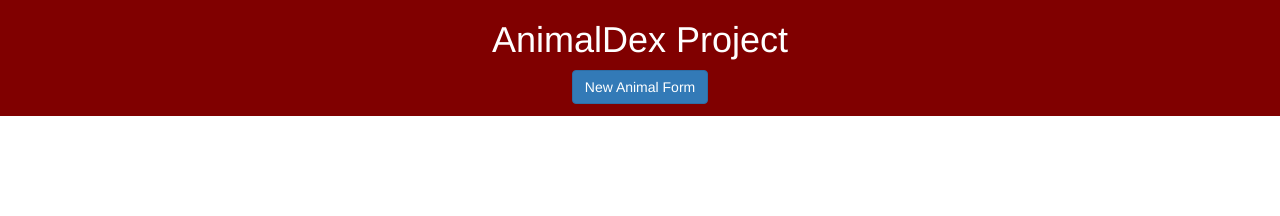
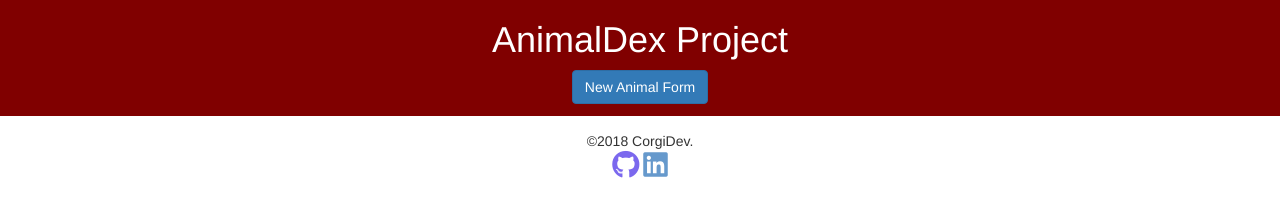
Before and after one commit to CorgiDev/animalDex, a website: page public/index.html in a window 1280 px wide. Drawn offline with nearby package versions, Linux system fonts and the light colour scheme; no server answers.

Commit message:
Adjusted some appearance based aspects of the site.

```diff
--- a/public/css/main.css
+++ b/public/css/main.css
@@ -76,3 +76,19 @@ header {
 .mainbox {
     margin: 15px auto;
 }
+
+/* Style Footer */
+footer {
+    text-align: center;
+}
+
+/* Style Social Icons */
+.fab {
+    font-size: 2em;
+}
+.fa-github {
+    color: mediumslateblue;
+}
+.fa-linkedin {
+    color: #6699cc;
+}
--- a/public/index.html
+++ b/public/index.html
@@ -7,6 +7,7 @@
     <!-- Stylesheets -->
     <link rel="stylesheet" type="text/css" href="css/normalize.css">
     <link rel="stylesheet" href="https://cdnjs.cloudflare.com/ajax/libs/twitter-bootstrap/3.3.7/css/bootstrap.min.css">
+    <link rel="stylesheet" href="https://use.fontawesome.com/releases/v5.2.0/css/all.css" integrity="sha384-hWVjflwFxL6sNzntih27bfxkr27PmbbK/iSvJ+a4+0owXq79v+lsFkW54bOGbiDQ" crossorigin="anonymous">
     <link rel="stylesheet" type="text/css" href="css/main.css">
     <link rel="stylesheet" type="text/css" href="css/responsive.css">
 
@@ -76,12 +77,19 @@
 
       </div>
 
+      <footer>
+        &copy;2018 CorgiDev.
+        <div id="socialIcons">
+          <a href="https://github.com/EGrayTech"><i class="fab fa-github"></i></a>
+          <a href="https://www.linkedin.com/in/egraytech/"><i class="fab fa-linkedin"></i></a>
+        </div>
+      </footer>
+
     </div>
 
     <!-- Linked JavaScript Files -->
     <script src="https://cdnjs.cloudflare.com/ajax/libs/jquery/3.2.1/jquery.min.js"></script>
     <script src="/js/app.js"></script>
-
     <script>
       $(document).ready(function () {
         refreshAnimalList();
--- a/public/js/inserts.js
+++ b/public/js/inserts.js
@@ -6,4 +6,5 @@
 
 $('#branding').html('');
 
-$('#yourDivName').html('yourtHTML');
+$('#socialIcons').html(`
+                        `);
```
